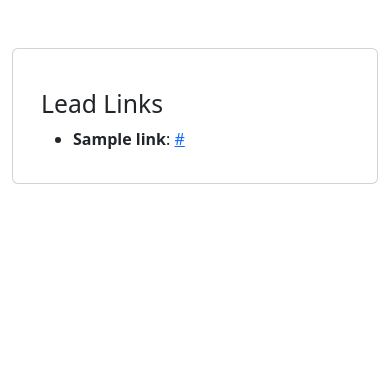
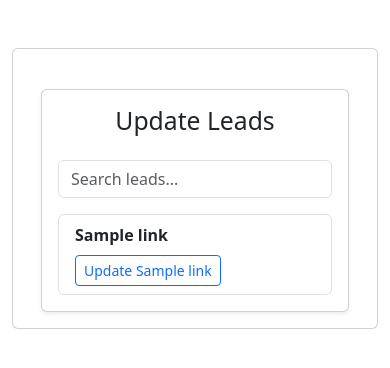
Before and after one commit to DischleyLaw/dischley-tools, a Flask app: template templates/lead_links.html in a window 390 px wide. Shown: the part 97-465 px from the top of the page. Run offline with Flask 3, Linux system fonts and the light colour scheme; the template is opened without the code that fills it: most values are stand-ins (such as "Sample title", 1, 10 or a date in 2020).

Commit message:
Enhance lead_links with search, accessibility, and mobile-friendly layout

```diff
--- a/templates/dashboard.html
+++ b/templates/dashboard.html
@@ -42,7 +42,7 @@
   <div class="row justify-content-center">
     <div class="col-6 col-md-3 text-center mb-4">
       <div class="dashboard-tile">
-        <a href="/intake" style="text-decoration: none;">
+        <a href="/intake" class="text-decoration-none" role="button" aria-label="Client Intake Form">
           <img src="{{ url_for('static', filename='img/client_intake.png') }}" alt="Client Intake" class="dashboard-icon">
           <div class="dashboard-label">Client Intake</div>
         </a>
@@ -50,7 +50,7 @@
     </div>
     <div class="col-6 col-md-3 text-center mb-4">
       <div class="dashboard-tile">
-        <a href="/case_result" style="text-decoration: none;">
+        <a href="/case_result" class="text-decoration-none" role="button" aria-label="Case Result Submission">
           <img src="{{ url_for('static', filename='img/case_results.png') }}" alt="Case Results" class="dashboard-icon">
           <div class="dashboard-label">Case Result</div>
         </a>
@@ -58,7 +58,7 @@
     </div>
   </div>
   <div class="text-center mt-4">
-    <a href="/lead-links" class="btn btn-primary btn-lg">View Lead Links</a>
+    <a href="/lead-links" class="btn btn-primary btn-lg" role="button" aria-label="Update Lead">Update Lead</a>
   </div>
 </div>
 {% endblock %}
--- a/templates/lead_links.html
+++ b/templates/lead_links.html
@@ -2,11 +2,36 @@
 {% block title %}Lead Links{% endblock %}
 {% block content %}
 <div class="container mt-4">
-  <h2>Lead Links</h2>
-  <ul>
-    {% for link in links %}
-      <li><strong>{{ link.name }}</strong>: <a href="{{ link.url }}" target="_blank">{{ link.url }}</a></li>
-    {% endfor %}
-  </ul>
+  <div class="card shadow-sm">
+    <div class="card-body">
+      <h2 class="card-title text-center mb-4">Update Leads</h2>
+      <div class="mb-3">
+        <input type="text" id="leadSearch" class="form-control" placeholder="Search leads..." onkeyup="filterLeads()">
+      </div>
+      <script>
+        function filterLeads() {
+          const input = document.getElementById("leadSearch");
+          const filter = input.value.toLowerCase();
+          const items = document.querySelectorAll(".list-group-item");
+          items.forEach(item => {
+            const name = item.querySelector("strong").textContent.toLowerCase();
+            item.style.display = name.includes(filter) ? "" : "none";
+          });
+        }
+      </script>
+      {% if links %}
+        <ul class="list-group">
+          {% for link in links %}
+            <li class="list-group-item d-flex flex-column flex-md-row justify-content-between align-items-start align-items-md-center">
+              <strong class="mb-2 mb-md-0">{{ link.name }}</strong>
+              <a href="{{ link.url }}" target="_blank" class="btn btn-sm btn-outline-primary">Update {{ link.name }}</a>
+            </li>
+          {% endfor %}
+        </ul>
+      {% else %}
+        <p class="text-center text-muted">No leads found.</p>
+      {% endif %}
+    </div>
+  </div>
 </div>
 {% endblock %}
```
